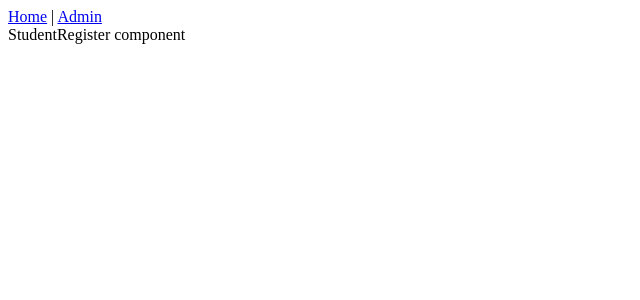
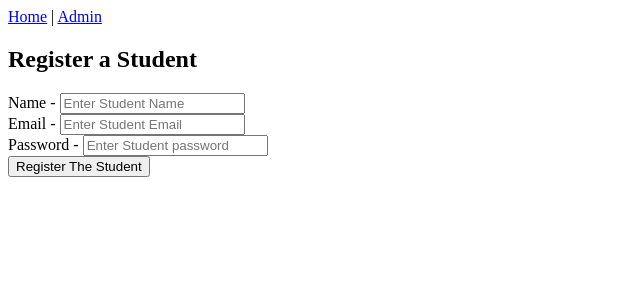
Before and after one commit to rKarthik30/E-Learning-App, a React (Create React App) app: page /admin/addStudent in a window 1280 px wide. Shown: the top 300 px of the page, without its empty margins (0-640 px from the left). Built offline with nearby package versions, Linux system fonts and the light colour scheme.

Commit message:
student registred complete

```diff
--- a/src/action/adminAction.js
+++ b/src/action/adminAction.js
@@ -1,5 +1,4 @@
 import axios from 'axios'
-
 
 export const startAdminRegister = (adminData,reset) => {
     return (dispatch) => {
@@ -66,6 +65,34 @@ export const startAccountSet = (result) => {
     }
 }
 
+export const startStudentRegister = (registerData,reset) => {
+    return (dispatch) => {
+        axios.post('https://dct-e-learning.herokuapp.com/api/admin/students',registerData,{
+            headers: {
+                'Authorization' : localStorage.getItem('token')
+            }
+        })
+            .then((res) => {
+                const result = res.data
+                if(result.hasOwnProperty('errors')){
+                    alert(result.errors)
+                    // console.log(result.errors);
+                }else{
+                    alert('Successfully Enrolled')
+                    dispatch(sendStudentRegister(result))
+                    reset()
+                }
+            })
+    }
+}
+
+export const sendStudentRegister = (result) => {
+    return {
+        type: 'REGISTER',
+        payload: result
+    }
+}
+
 export const startLogout = (props,logoutAuth) => {
     return (dispatch) => {
         alert('Successfully logged out')
--- a/src/components/admin/studentRegister.js
+++ b/src/components/admin/studentRegister.js
@@ -1,9 +1,79 @@
-import React from 'react'
+import React,{useState} from 'react'
+import validator from 'validator'
+import {useDispatch} from 'react-redux'
+import {startStudentRegister} from '../../action/adminAction'
 
 const StudentRegister = () => {
+    const [name,setName] = useState('')
+    const [email,setEmail] = useState('')
+    const [password,setPassword] = useState('')
+    const [formErrors,setFormErrors] = useState({})
+    const errors = {}
+    const dispatch = useDispatch()
+
+    const handleChange = (e) => {
+        const atr = e.target.name
+        const atr1 = e.target.value
+        if(atr === 'name'){
+            setName(atr1)
+        }else if(atr === 'email'){
+            setEmail(atr1)
+        }else if(atr === 'password'){
+            setPassword(atr1)
+        }
+    }
+
+    const runValidator = () => {
+        if(name.trim().length === 0){
+            errors.name = 'Name cannot be empty'
+        }
+        if(email.trim().length === 0){
+            errors.email = 'Email cannot be empty'
+        }else if(!validator.isEmail(email)){
+            errors.email = 'Invalid Email'
+        }
+    }
+
+    const reset = () => {
+        setName('')
+        setPassword('')
+        setEmail('')
+    }
+
+    const handleSubmit = (e) => {
+        e.preventDefault()
+        runValidator()
+
+        if(Object.keys(errors).length === 0){
+            setFormErrors({})
+            const registerData = {
+                name,
+                email,
+                password
+            }
+            dispatch(startStudentRegister(registerData,reset))
+        }else{
+            setFormErrors(errors)
+            console.log(errors);
+        }
+
+    }
     return(
         <div>
-            StudentRegister component
+            <h2>Register a Student</h2>
+            <form onSubmit={handleSubmit}>
+                <label>Name - </label>
+                <input type="text" value={name} name='name' onChange={handleChange} placeholder='Enter Student Name'/><br/>
+
+                <label>Email - </label>
+                <input type='text' value={email} name='email' onChange={handleChange} placeholder='Enter Student Email'/><br/>
+
+                <label>Password - </label>
+                <input type='text' value={password} name='password' onChange={handleChange} placeholder='Enter Student password'/><br/>
+
+                <input type='submit' value='Register The Student'/>
+            </form>
+
         </div>
     )
 }
--- a/src/reducer/adminReducer.js
+++ b/src/reducer/adminReducer.js
@@ -1,6 +1,7 @@
 const adminInitialState ={
     isLoading : true,
     data : [],
+    student : [],
     errors : {}
 }
 
@@ -15,6 +16,9 @@ const adminReducer = (state = adminInitialState,action) => {
         case 'LOGOUT': {
             return {...state,isLoading: action.payload}
         }
+        case 'REGISTER': {
+            return {...state,student: action.payload}
+        }
         default : {
             return {...state}
         }
```
Also changed, not shown: src/components/admin/studentList.js (added, +11 -0 lines).
